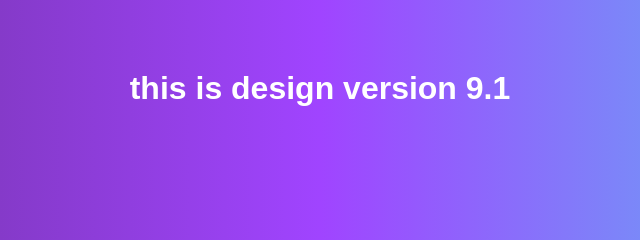
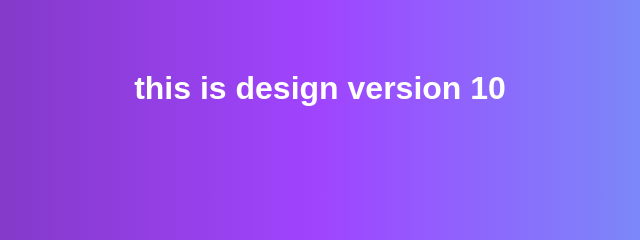
Before and after one commit to maithilif/myrepo, a plain HTML site: page index.html in a window 1280 px wide. Shown: the part 312-552 px from the top of the page, 320-960 px from the left. Drawn offline with Linux system fonts and the light colour scheme.

Commit message:
this v10

```diff
--- a/index.html
+++ b/index.html
@@ -8,6 +8,6 @@
     <title>Document</title>
 </head>
 <body>
-    <h1>this is design version 9.1</h1>
+    <h1>this is design version 10</h1>
 </body>
 </html>
```
